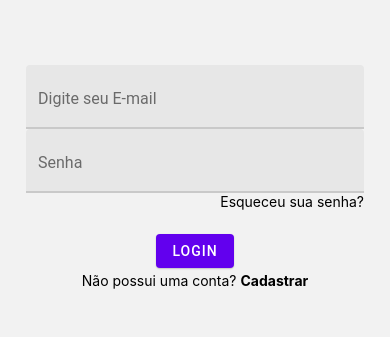
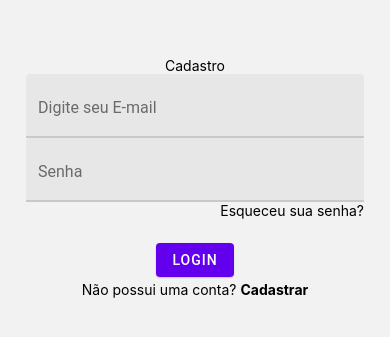
Before and after one commit to faustort/2022-senac-tec-login, a React Native app: screen /RegisterScreen in a window 390 px wide. Shown: the part 233-570 px from the top of the page. Built offline with nearby package versions, Linux system fonts and the light colour scheme.

Commit message:
aula quinta

```diff
--- a/package.json
+++ b/package.json
@@ -15,6 +15,7 @@
     "@react-navigation/stack": "^6.3.4",
     "expo": "~47.0.3",
     "expo-status-bar": "~1.4.2",
+    "firebase": "^9.14.0",
     "react": "18.1.0",
     "react-dom": "18.1.0",
     "react-native": "0.70.5",
--- /dev/null
+++ b/src/config/firebase.js
@@ -0,0 +1,19 @@
+// Import the functions you need from the SDKs you need
+import { initializeApp } from "firebase/app";
+import { getAuth } from "firebase/auth";
+// TODO: Add SDKs for Firebase products that you want to use
+// https://firebase.google.com/docs/web/setup#available-libraries
+
+// Your web app's Firebase configuration
+const firebaseConfig = {
+  apiKey: "AIzaSyD3UVcaczUWfwer95NVeeUcK8OUGA8C2YE",
+  authDomain: "aulalogin-d5802.firebaseapp.com",
+  projectId: "aulalogin-d5802",
+  storageBucket: "aulalogin-d5802.appspot.com",
+  messagingSenderId: "714648588663",
+  appId: "1:714648588663:web:2387d113db1ffdb4edd172",
+};
+
+// Initialize Firebase
+const app = initializeApp(firebaseConfig);
+export const auth = getAuth(app);
--- a/src/navigation/index.js
+++ b/src/navigation/index.js
@@ -3,6 +3,7 @@
 import { HomeScreen } from "../screens/HomeScreen";
 import { LoginScreen } from "../screens/LoginScreen";
 import MaterialCommunityIcons from "react-native-vector-icons/MaterialCommunityIcons";
+import { RegisterScreen } from "../screens/RegisterScreen";
 
 const Stack = createStackNavigator();
 
@@ -12,6 +13,14 @@
       <Stack.Screen
         name="Inicial"
         component={LoginScreen}
+        options={{
+          headerShown: false,
+          title: "Tela de Login",
+        }}
+      />
+      <Stack.Screen
+        name="RegisterScreen"
+        component={RegisterScreen}
         options={{
           headerShown: false,
           title: "Tela de Login",
--- /dev/null
+++ b/src/screens/RegisterScreen.jsx
@@ -0,0 +1,113 @@
+import { createUserWithEmailAndPassword } from "firebase/auth";
+import React, { useState } from "react";
+import { TouchableOpacity, StyleSheet, Text, View } from "react-native";
+import { Button, Snackbar, TextInput } from "react-native-paper";
+import { auth } from "../config/firebase";
+
+export const RegisterScreen = ({ navigation }) => {
+  const [email, setEmail] = useState({
+    value: "",
+    error: "",
+  });
+  const [password, setPassword] = useState({
+    value: "",
+    error: "",
+  });
+
+  const _onLoginPressed = () => {
+    console.log("RegistroIniciado");
+    // navigation.navigate("Dashboard");
+
+    if (email.value === "" || password.value === "") {
+      setEmail({ ...email, error: "Entre com um e-mail válido" });
+      setPassword({ ...password, error: "Entre com uma senha" });
+      return false;
+    }
+    CadastrarUsuario();
+  };
+
+  async function CadastrarUsuario() {
+    await createUserWithEmailAndPassword(auth, email.value, password.value)
+      .then((value) => {
+        console.log("Cadastrado com sucesso!" + value.user.uid);
+      })
+      .catch((error) => console.log(error));
+  }
+
+  return (
+    <View style={styles.container}>
+      <Text>Cadastro</Text>
+      <TextInput
+        label="Digite seu E-mail"
+        value={email.value}
+        onChangeText={(text) => setEmail({ value: text, error: "" })}
+        error={!!email.error}
+        errorText={email.error}
+        style={styles.input}
+        /* não essenciais  */
+        returnKeyType="next"
+        autoCompleteType="email"
+        textContentType="emailAddress"
+        keyboardType="email-address"
+      />
+      <TextInput
+        label="Senha"
+        returnKeyType="done"
+        value={password.value}
+        onChangeText={(text) => setPassword({ value: text, error: "" })}
+        error={!!password.error}
+        errorText={password.error}
+        secureTextEntry
+        style={styles.input}
+      />
+      <View style={styles.esqueceuSenha}>
+        <TouchableOpacity
+          onPress={() => navigation.navigate("EsqueceuSenhaScreen")}
+        >
+          <Text style={styles.label}>Esqueceu sua senha?</Text>
+        </TouchableOpacity>
+      </View>
+      <Button mode="contained" onPress={_onLoginPressed}>
+        Login
+      </Button>
+      <View style={styles.row}>
+        <Text style={styles.label}>Não possui uma conta? </Text>
+        <TouchableOpacity onPress={() => navigation.navigate("RegisterScreen")}>
+          <Text style={styles.link}>Cadastrar</Text>
+        </TouchableOpacity>
+      </View>
+      <Snackbar visible={!!email.error}>{email.error}</Snackbar>
+      <Snackbar visible={!!password.error}>{password.error}</Snackbar>
+    </View>
+  );
+};
+
+const styles = StyleSheet.create({
+  container: {
+    width: "100%",
+    alignItems: "center",
+    marginBottom: 24,
+    paddingHorizontal: 26,
+    flex: 1,
+    justifyContent: "center",
+  },
+  esqueceuSenha: {
+    width: "100%",
+    alignItems: "flex-end",
+    marginBottom: 24,
+  },
+  row: {
+    flexDirection: "row",
+    marginTop: 4,
+  },
+  input: {
+    width: "100%",
+  },
+  label: {
+    color: "black",
+  },
+  link: {
+    fontWeight: "bold",
+    color: "black",
+  },
+});
```
Also changed, not shown: 1 other file (tests, documents, lock files or other folders).
